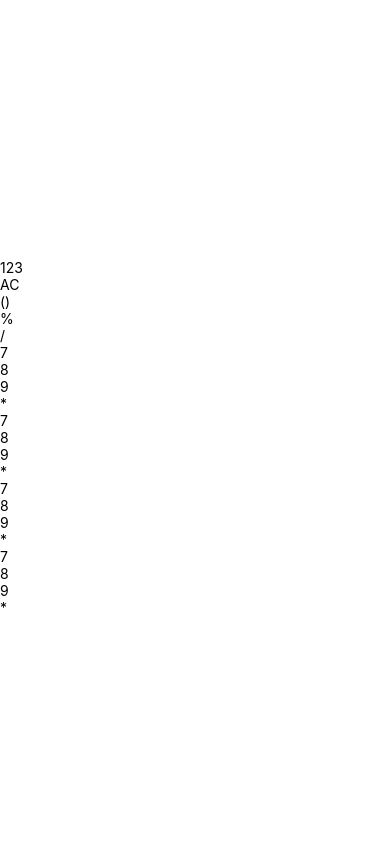
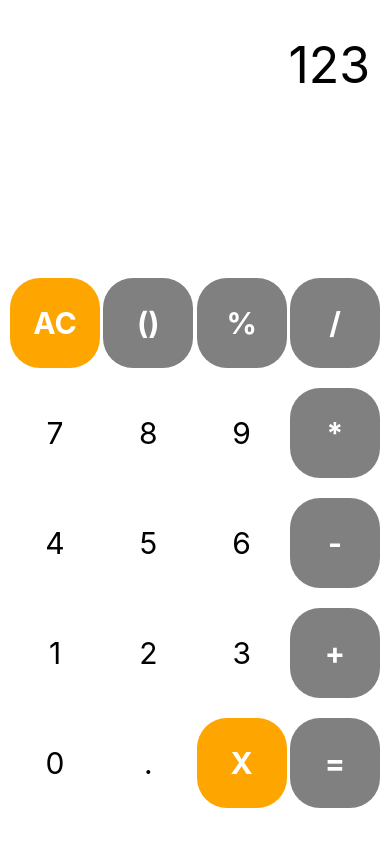
Before and after one commit to saifulislam05/Calculator_React_Native, a React Native app: screen / in a window 390 px wide. Shown: the top 846 px of the page. Built offline with nearby package versions, Linux system fonts and the light colour scheme.

Commit message:
UI part done

```diff
--- a/Views/MainScreen.js
+++ b/Views/MainScreen.js
@@ -28,13 +28,13 @@ const MainScreen = () => {
                   </Pressable>
 
                   <Pressable>
-                      <View style={styles.btn1_outer}>
+                      <View style={styles.btn2_outer}>
                           <Text style={styles.bg2_button}>%</Text>
                       </View>
                   </Pressable>
 
                   <Pressable>
-                      <View style={styles.btn1_outer}>
+                      <View style={styles.btn2_outer}>
                           <Text style={styles.bg2_button}>/</Text>
                       </View>
                   </Pressable>
@@ -62,7 +62,7 @@ const MainScreen = () => {
                   </Pressable>
 
                   <Pressable>
-                      <View style={styles.btn1_outer}>
+                      <View style={styles.btn2_outer}>
                           <Text style={styles.bg2_button}>*</Text>
                       </View>
                   </Pressable>
@@ -74,25 +74,25 @@ const MainScreen = () => {
 
                   <Pressable>
                       <View style={styles.btn_outer}>
-                          <Text style={styles.bg_button}>7</Text>
+                          <Text style={styles.bg_button}>4</Text>
                       </View>
                   </Pressable>
 
                   <Pressable>
                       <View style={styles.btn_outer}>
-                          <Text style={styles.bg_button}>8</Text>
+                          <Text style={styles.bg_button}>5</Text>
                       </View>
                   </Pressable>
 
                   <Pressable>
                       <View style={styles.btn_outer}>
-                          <Text style={styles.bg_button}>9</Text>
+                          <Text style={styles.bg_button}>6</Text>
                       </View>
                   </Pressable>
 
                   <Pressable>
-                      <View style={styles.btn1_outer}>
-                          <Text style={styles.bg2_button}>*</Text>
+                      <View style={styles.btn2_outer}>
+                          <Text style={styles.bg2_button}>-</Text>
                       </View>
                   </Pressable>
 
@@ -103,25 +103,25 @@ const MainScreen = () => {
 
                   <Pressable>
                       <View style={styles.btn_outer}>
-                          <Text style={styles.bg_button}>7</Text>
+                          <Text style={styles.bg_button}>1</Text>
                       </View>
                   </Pressable>
 
                   <Pressable>
                       <View style={styles.btn_outer}>
-                          <Text style={styles.bg_button}>8</Text>
+                          <Text style={styles.bg_button}>2</Text>
                       </View>
                   </Pressable>
 
                   <Pressable>
                       <View style={styles.btn_outer}>
-                          <Text style={styles.bg_button}>9</Text>
+                          <Text style={styles.bg_button}>3</Text>
                       </View>
                   </Pressable>
 
                   <Pressable>
-                      <View style={styles.btn1_outer}>
-                          <Text style={styles.bg2_button}>*</Text>
+                      <View style={styles.btn2_outer}>
+                          <Text style={styles.bg2_button}>+</Text>
                       </View>
                   </Pressable>
 
@@ -132,25 +132,25 @@ const MainScreen = () => {
 
                   <Pressable>
                       <View style={styles.btn_outer}>
-                          <Text style={styles.bg_button}>7</Text>
+                          <Text style={styles.bg_button}>0</Text>
                       </View>
                   </Pressable>
 
                   <Pressable>
                       <View style={styles.btn_outer}>
-                          <Text style={styles.bg_button}>8</Text>
-                      </View>
-                  </Pressable>
-
-                  <Pressable>
-                      <View style={styles.btn_outer}>
-                          <Text style={styles.bg_button}>9</Text>
+                          <Text style={styles.bg_button}>.</Text>
                       </View>
                   </Pressable>
 
                   <Pressable>
                       <View style={styles.btn1_outer}>
-                          <Text style={styles.bg2_button}>*</Text>
+                          <Text style={styles.bg1_button}>X</Text>
+                      </View>
+                  </Pressable>
+
+                  <Pressable>
+                      <View style={styles.btn2_outer}>
+                          <Text style={styles.bg2_button}>=</Text>
                       </View>
                   </Pressable>
 
--- a/Views/MainScreenStyles.js
+++ b/Views/MainScreenStyles.js
@@ -1,12 +1,84 @@
 module.exports = {
-    main_screen: {
-        marginTop: 30,
-        width:'100%'
-    },
-    main_display: {
-        elevation: 10,
-        backgroundColor: '#fff',
-        width:'95%'
-    }
-
+  main_screen: {
+    marginTop: 30,
+    width: "100%",
+    flexDirection: "column",
+    backgroundColor: "white",
+    alignItems: "center",
+    width: "100%",
+    height: "100%",
+  },
+  main_display: {
+    elevation: 10,
+    backgroundColor: "#fff",
+    width: "95%",
+    borderRadius: 10,
+    display: "flex",
+    padding: 10,
+    marginTop: 10,
+  },
+  main_display_text: {
+    fontSize: 50,
+    textAlign: "right",
+  },
+  main_display_keypad: {
+    width: "100%",
+    height: "70%",
+    display: "flex",
+  },
+  main_display_keypad_row: {
+    display: "flex",
+    justifyContent: "space-between",
+    flexDirection: "row",
+    backgroundColor: "white",
+    width: "100%",
+    alignItems: "center",
+    padding: 10,
+  },
+  btn_outer: {
+    width: 90,
+    height: 90,
+    backgroundColor: "white",
+    elevation: 10,
+    overflow: "hidden",
+    alignItems: "center",
+    justifyContent: "center",
+    borderRadius: 30,
+  },
+  bg_button: {
+    backgroundColor: "#fff",
+    color: "#000",
+    fontSize: 30,
+  },
+  btn1_outer: {
+    width: 90,
+    height: 90,
+    backgroundColor: "orange",
+    elevation: 10,
+    overflow: "hidden",
+    alignItems: "center",
+    justifyContent: "center",
+    borderRadius: 30,
+  },
+  bg1_button: {
+    //   backgroundColor
+    color: "white",
+    fontSize: 30,
+    fontWeight: "bold",
+  },
+  btn2_outer: {
+    width: 90,
+    height: 90,
+    backgroundColor: "grey",
+    elevation: 10,
+    overflow: "hidden",
+    alignItems: "center",
+    justifyContent: "center",
+    borderRadius: 30,
+  },
+  bg2_button: {
+    color: "white",
+    fontSize: 30,
+    fontWeight: "bold",
+  },
 };
```
